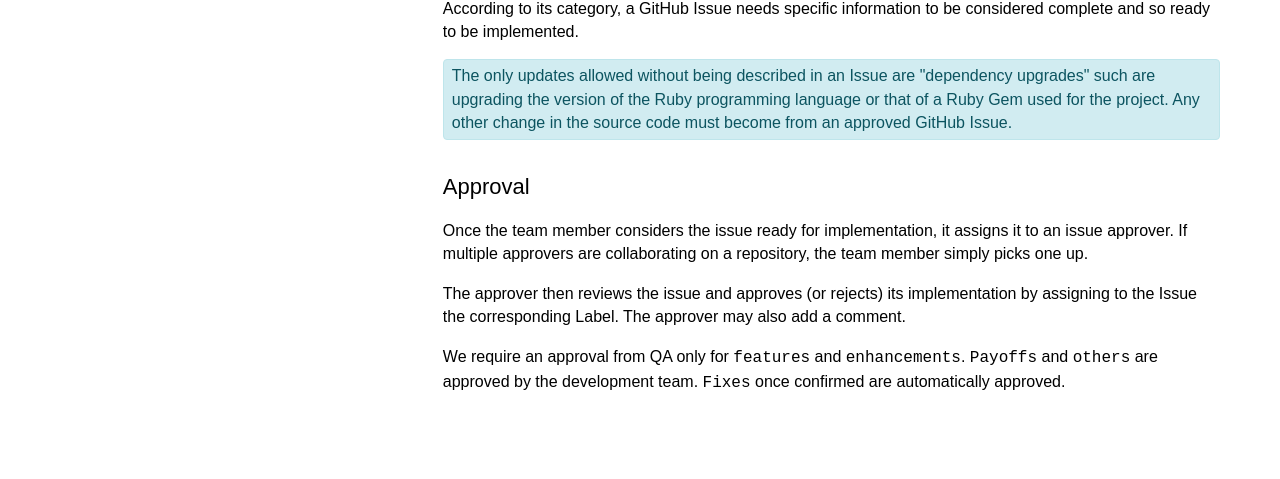
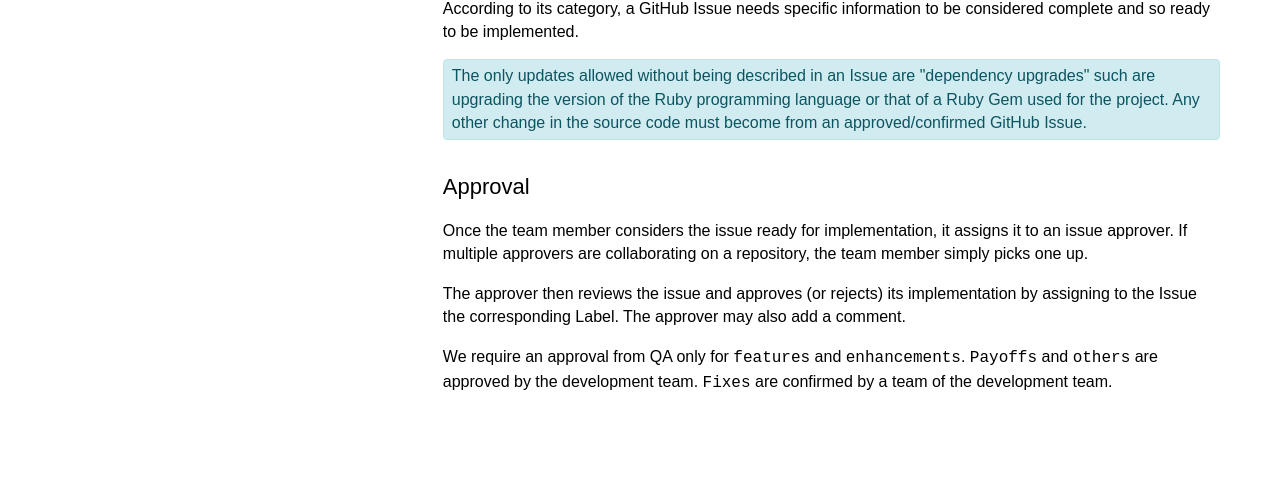
Before and after one commit to inforlife/process, a Jekyll site: the page built from issues.md, in a window 1280 px wide. Shown: the part 825-1304 px from the top of the page. Built offline with Jekyll 4.4.1, drawn with Linux system fonts in a browser that asks for light colours.

Commit message:
Detail fixes are confirmed and not approved

```diff
--- a/issues.md
+++ b/issues.md
@@ -25,7 +25,7 @@ We have divided GitHub Issues into the five categories below.
 According to its category, a GitHub Issue needs specific information to be considered complete and so ready to be implemented.
 
 <div class="alert info">The only updates allowed without being described in an Issue are "dependency upgrades" such are upgrading the version of the Ruby programming language or that of a Ruby Gem used for the project.
-Any other change in the source code must become from an approved GitHub Issue.</div>
+Any other change in the source code must become from an approved/confirmed GitHub Issue.</div>
 
 ## Approval
 
@@ -35,4 +35,4 @@ The approver then reviews the issue and approves (or rejects) its implementation
 
 We require an approval from QA only for `features` and `enhancements`.
 `Payoffs` and `others` are approved by the development team.
-`Fixes` once confirmed are automatically approved.
+`Fixes` are confirmed by a team of the development team.
```
Also changed, not shown: services/github.md (+1 -0 lines).
